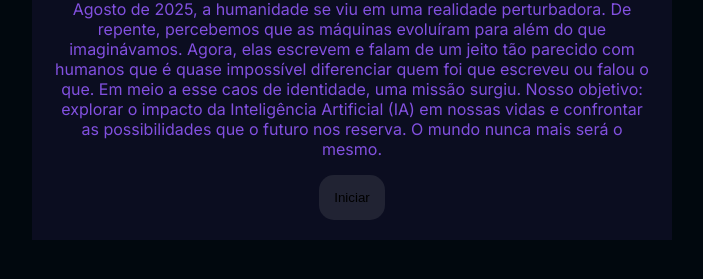
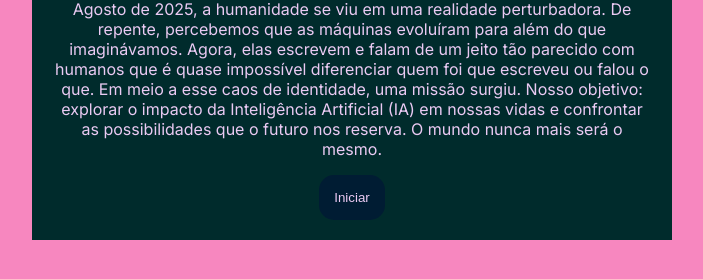
Before and after one commit to AnnaCors1ni/IAnaESCOLA, a plain HTML site: page index.html in a window 1280 px wide. Shown: the part 341-620 px from the top of the page, without its empty margins (288-991 px from the left). Drawn offline with Linux system fonts and the light colour scheme.

Commit message:
Update style.css

```diff
--- a/style.css
+++ b/style.css
@@ -1,11 +1,11 @@
 @import url('https://fonts.googleapis.com/css2?family=Chakra+Petch:ital,wght@0,300;0,400;0,500;0,600;0,700;1,300;1,400;1,500;1,600;1,700&family=Inter:wght@100;200;300;400;500;600;700;800;900&display=swap');
 
 :root {
-    --cor-fundo: #01080E;
-    --cor-principal: #0B0D20 ;
-    --cor-secundaria: #212333;
-    --cor-destaque: #2BDEFD;
-    --cor-texto:  #8250df;
+    --cor-fundo: #f787bf;
+    --cor-principal: #002b2c ;
+    --cor-secundaria: #001c33;
+    --cor-destaque: #b610f8;
+    --cor-texto: #eacaf3;
 }
 
 body {
@@ -36,7 +36,7 @@ h1 {
 
 button {
     background-color: var(--cor-secundaria);
-    color: pink(--cor-texto);
+    color: var(--cor-texto);
     border: none;
     border-radius: 15px;
     padding: 15px;
@@ -60,5 +60,4 @@ button:hover {
     display: flex;
     flex-direction: column;
     gap: 10px;
-
 }
```
